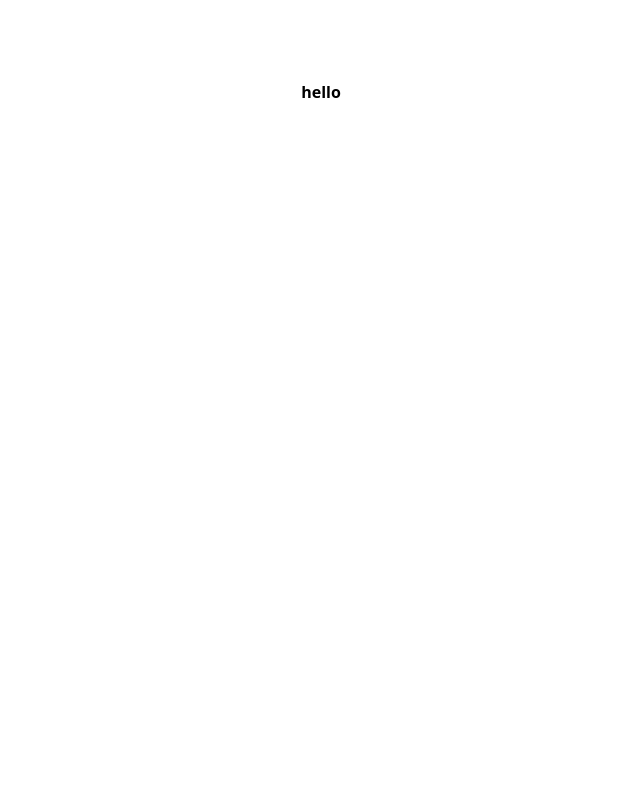
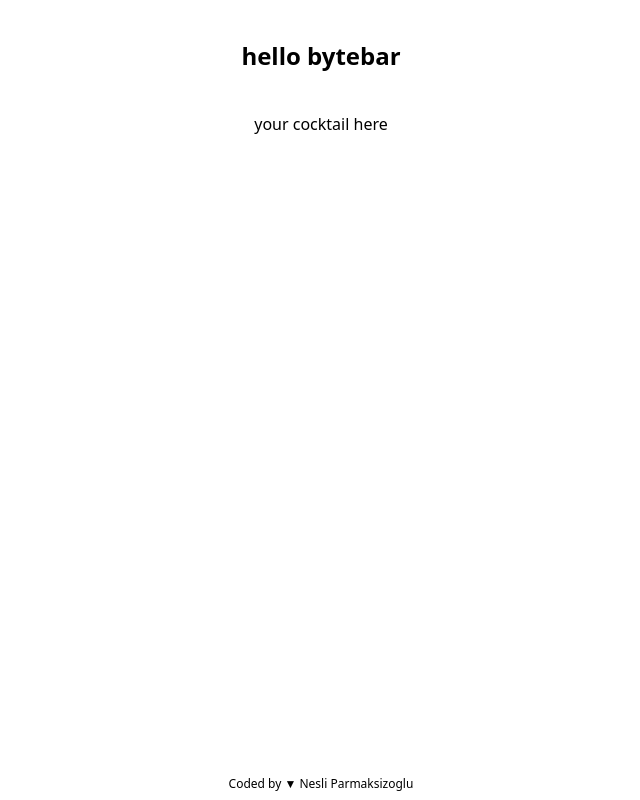
Before and after one commit to nesliprm/bytebar-react, a React (Vite) app: page / in a window 1280 px wide. Shown: the whole page, without its empty margins (319-959 px from the left). Built offline with nearby package versions, Linux system fonts and the light colour scheme.

Commit message:
parts setup

```diff
--- a/src/App.tsx
+++ b/src/App.tsx
@@ -1,5 +1,15 @@
+import { Header } from "./components/Header.tsx";
+import { CocktailCard } from "./components/CocktailCard.tsx";
+import { Footer } from "./components/Footer.tsx";
+
 function App() {
-  return <div className="text-center font-black p-20">hello</div>;
+  return (
+    <>
+      <Header />
+      <CocktailCard />
+      <Footer />
+    </>
+  );
 }
 
 export default App;
--- a/src/components/CocktailCard.tsx
+++ b/src/components/CocktailCard.tsx
@@ -0,0 +1,3 @@
+export const CocktailCard = () => {
+  return <div className="text-center text-base mt-10">your cocktail here</div>;
+};
--- a/src/components/Footer.tsx
+++ b/src/components/Footer.tsx
@@ -0,0 +1,7 @@
+export const Footer = () => {
+  return (
+    <div className="fixed left-0 bottom-0 text-center text-xs mb-2 w-full">
+      Coded by ▼ Nesli Parmaksizoglu
+    </div>
+  );
+};
--- a/src/components/Header.tsx
+++ b/src/components/Header.tsx
@@ -0,0 +1,7 @@
+export const Header = () => {
+  return (
+    <div className="text-center text-2xl font-extrabold mt-10">
+      hello bytebar
+    </div>
+  );
+};
```
